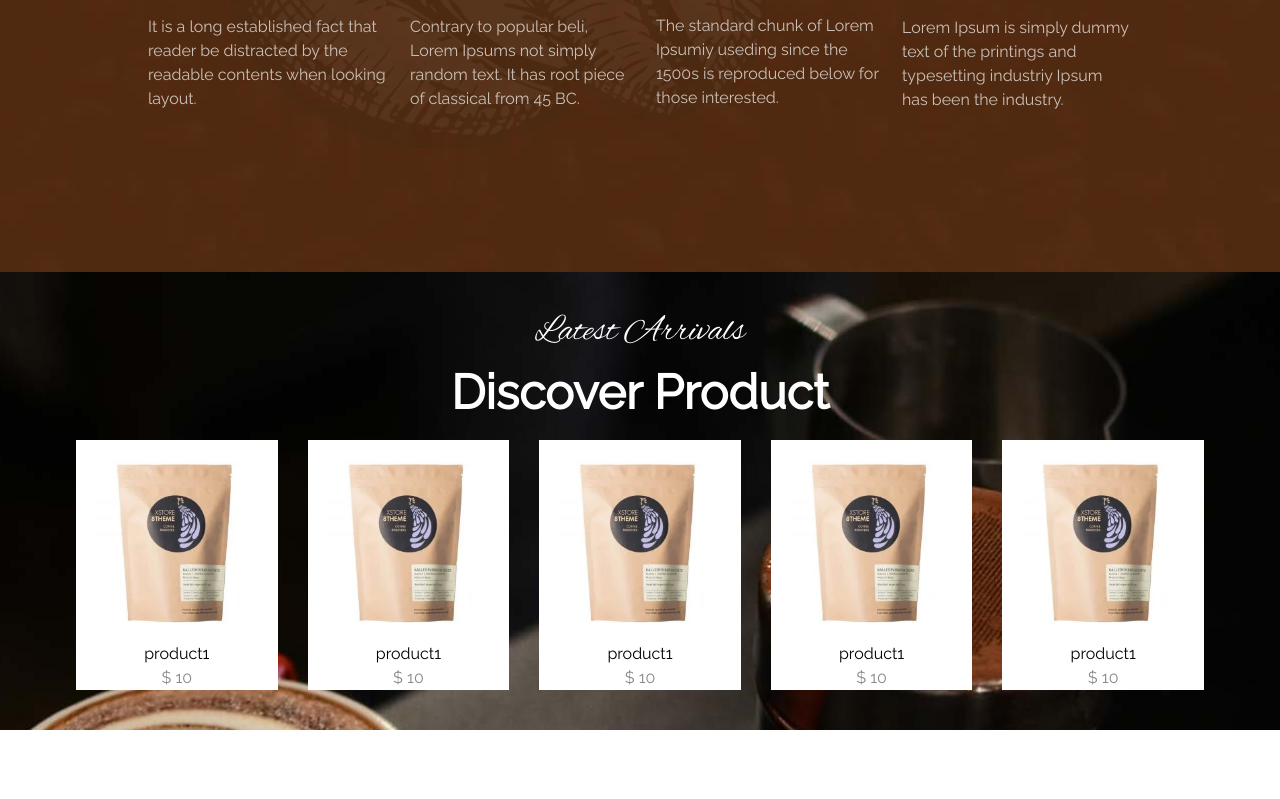
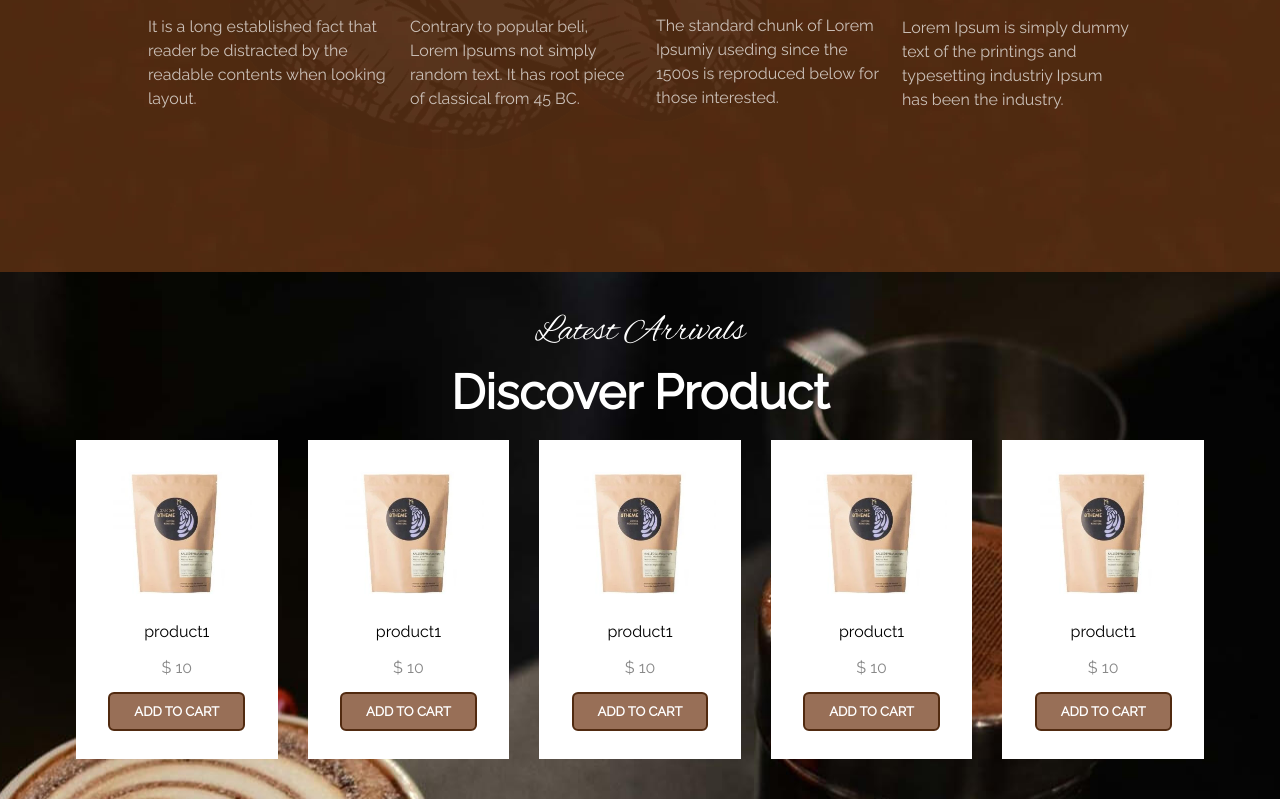
Before and after one commit to dosepehr/Natural-coffee, a React (Vite) app: page / in a window 1280 px wide. Shown: the part 1478-2277 px from the top of the page. Before the commit the page ends 2208 px from the top, so only its background shows below. Built offline with nearby package versions, Linux system fonts and the light colour scheme.

Commit message:
edit Product component

```diff
--- a/src/Components/common/Product.tsx
+++ b/src/Components/common/Product.tsx
@@ -1,3 +1,5 @@
+import Button from "../ui/Button";
+
 type ProductPropsType = {
   productName: string;
   productPrice: string;
@@ -12,10 +14,13 @@ const Product: React.FC<ProductPropsType> = ({
   productImg,
 }) => {
   return (
-    <div className="flex flex-col items-center justify-between bg-white">
-      <img src={productImg} alt={productName} />
-      <p className="text-black">{productName}</p>
-      <p className="text-[#888]">$ {productPrice}</p>
+    <div className="bg-white py-4">
+      <div className="mx-auto mb-3 w-3/4">
+        <img src={productImg} alt={productName} className="mx-auto" />
+      </div>
+      <p className="mb-3 text-black">{productName}</p>
+      <p className="mb-3 text-[#888]">$ {productPrice}</p>
+      <Button content="ADD TO CART" type="main" className="mx-auto mb-3" />
     </div>
   );
 };
--- a/src/Components/ui/Button.tsx
+++ b/src/Components/ui/Button.tsx
@@ -1,19 +1,30 @@
 type hrefProps = {
   content: string;
   href?: string;
+  className?: string;
   type?: string | "base";
 };
-const Button: React.FC<hrefProps> = ({ href, type, content }) => {
-  const baseClassNames: string =
-    "bg-secondaryBrown w-fit rounded-lg border-b-4 border-mainBrown px-10 py-2 text-sm font-bold text-white transition-all duration-100 hover:border-b-[3px] hover:bg-[#a06d51]";
+const Button: React.FC<hrefProps> = ({ href, type, content, className }) => {
   if (href) {
     return (
-      <a href={href} className={baseClassNames}>
+      <a
+        href={href}
+        className={`
+          w-fit cursor-pointer rounded-lg border-b-4 border-mainBrown bg-secondaryBrown px-10 py-2 text-sm font-bold text-white transition-all duration-100 hover:border-b-[3px] hover:bg-[#a06d51] ${className}`}
+      >
         {content}
       </a>
     );
   }
-  return <div>Button</div>;
+  if (type === "main") {
+    return (
+      <div
+        className={`w-fit cursor-pointer rounded-md border-2 border-mainBrown bg-secondaryBrown px-6 py-2 text-[13px] font-bold text-white transition-all duration-200 hover:bg-mainBrown ${className}`}
+      >
+        {content}
+      </div>
+    );
+  }
 };
 
 export default Button;
--- a/tailwind.config.js
+++ b/tailwind.config.js
@@ -6,10 +6,10 @@ export default {
     extend: {
       colors: {
         mainBrown: "#512a10",
+        secondaryBrown: "#986f57",
         mainGray: "#4d4d4d",
         secondaryGray: "#676767",
-        tertiaryGray:'#CBC0B8',
-        secondaryBrown: "#A87A61",
+        tertiaryGray: "#CBC0B8",
       },
       fontFamily: {
         raleway: "raleway",
@@ -20,8 +20,8 @@ export default {
         custom: "200%",
       },
       screens: {
-        ss:'420px'
-      }
+        ss: "420px",
+      },
     },
   },
   plugins: [],
```
